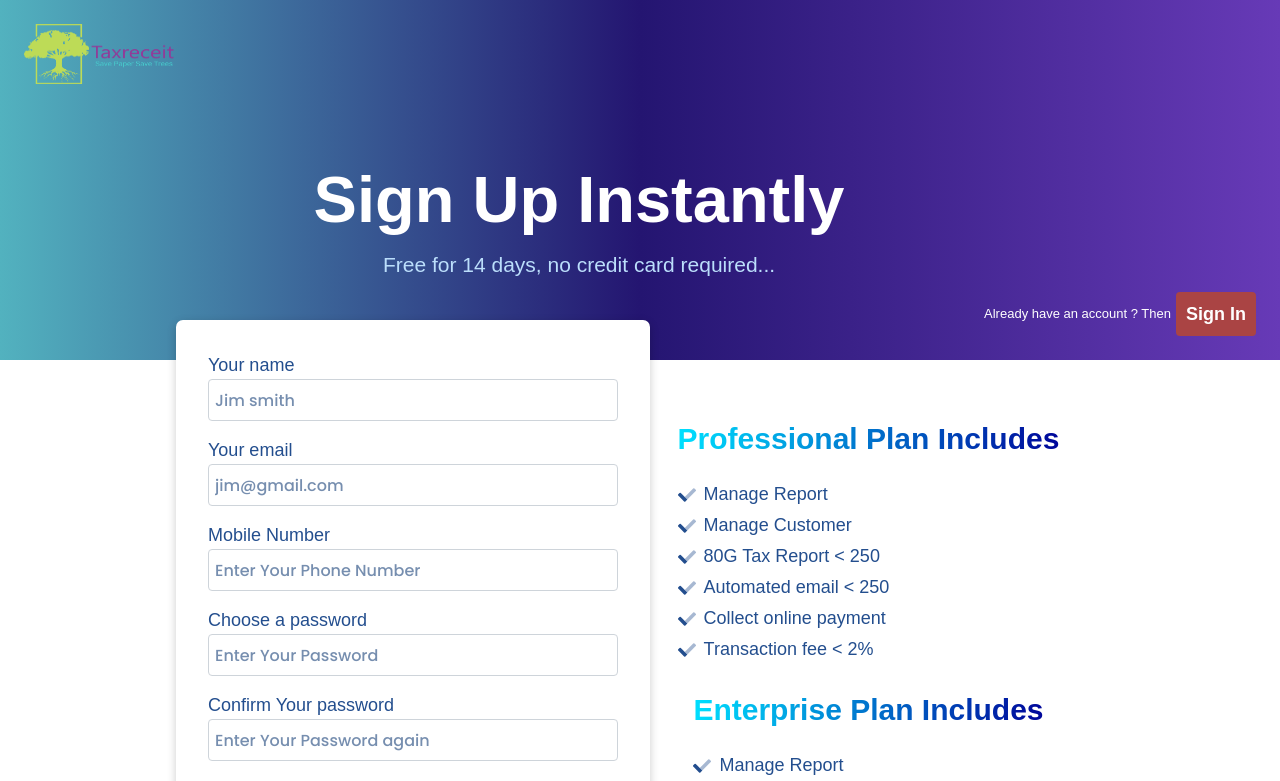
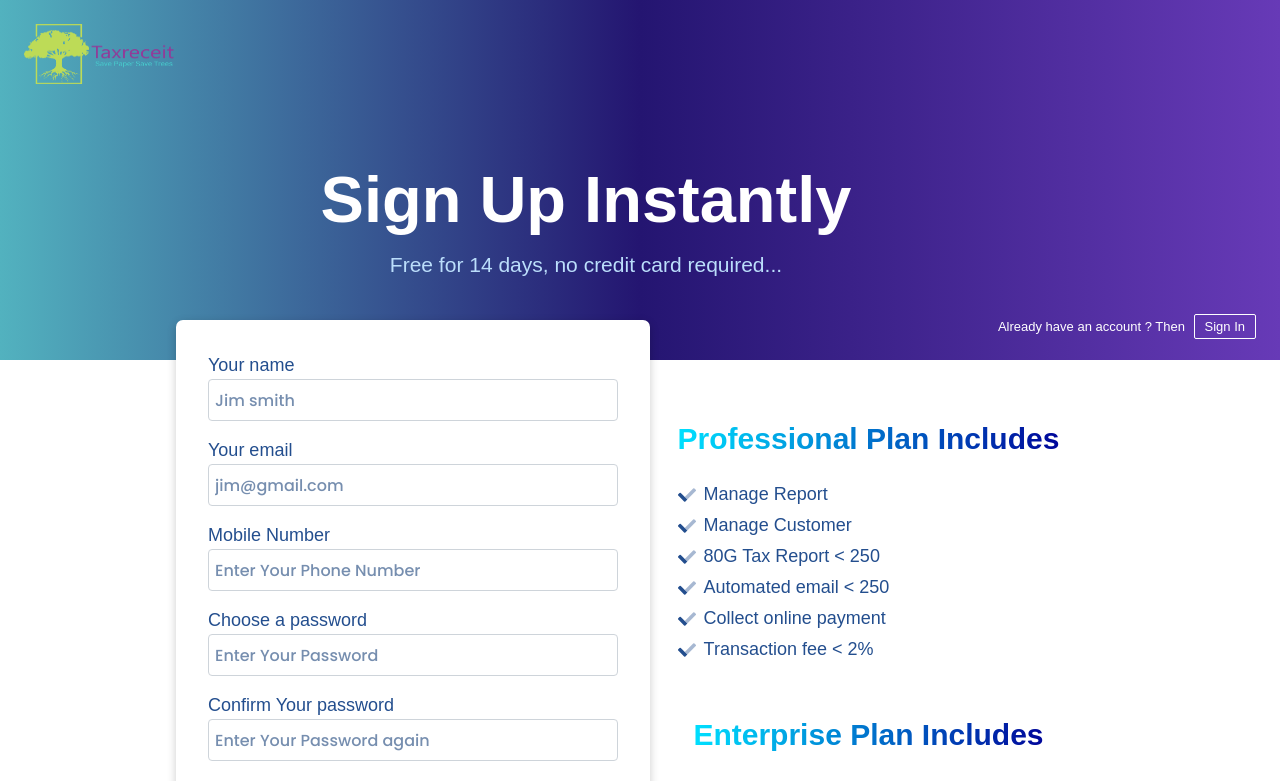
Before and after one commit to 9944098125/tax_receipt, a React (Create React App) app: page /register in a window 1280 px wide. Shown: the top 781 px of the page. Built offline with nearby package versions, Linux system fonts and the light colour scheme.

Commit message:
sign in btn in register page changed

```diff
--- a/src/Components/Registration/Registration.jsx
+++ b/src/Components/Registration/Registration.jsx
@@ -119,31 +119,25 @@ function Registration() {
         </Box>
         <Box
           sx={{
-            display: "flex",
-            flexDirection: "row",
-            alignItems: "center",
             alignSelf: "flex-end",
-            gap: "5px",
           }}
         >
           <Typography sx={{ color: "white", fontSize: "13px" }}>
-            Already have an account ? Then
-          </Typography>
+            Already have an account ? Then{" "}
             <Link
               to="/"
               style={{
+                color: "inherit",
                 textDecoration: "none",
-              color: "inherit",
-              width: "inherit",
+                padding: "4px 10px 4px 10px",
+                border: "1px solid white",
+                borderRadius: "2px",
+                marginLeft: "5px",
               }}
             >
-            <button
-              style={{ padding: "0 10px 0 10px" }}
-              className="register-button"
-            >
               Sign In
-            </button>
             </Link>
+          </Typography>
         </Box>
       </Box>
       <div className="registrationFormContainer">
@@ -368,17 +362,18 @@ function Registration() {
         </div>
         <Box
           sx={{
-            p: { xs: 2.5, md: 1 },
+            p: { xs: 2.5, sm: 3.8, md: 1 },
             pt: { xs: 3, md: 7 },
             display: "flex",
             flexDirection: { xs: "column", sm: "row", md: "column" },
             alignItems: "center",
+            gap: "25px",
           }}
         >
           <Box sx={{}}>
             <Typography
               sx={{
-                fontSize: "30px",
+                fontSize: { xs: "23px", sm: "25px", md: "30px" },
                 backgroundImage: "linear-gradient(to right, #00e0ff, #00069a)",
                 WebkitBackgroundClip: "text",
                 color: "transparent",
@@ -427,7 +422,7 @@ function Registration() {
           <Box sx={{}}>
             <Typography
               sx={{
-                fontSize: "30px",
+                fontSize: { xs: "23px", sm: "25px", md: "30px" },
                 backgroundImage: "linear-gradient(to right, #00e0ff, #00069a)",
                 WebkitBackgroundClip: "text",
                 color: "transparent",
```
Also changed, not shown: src/App.css (line endings or trailing spaces). Lines whose indentation alone changed are shown as unchanged.
